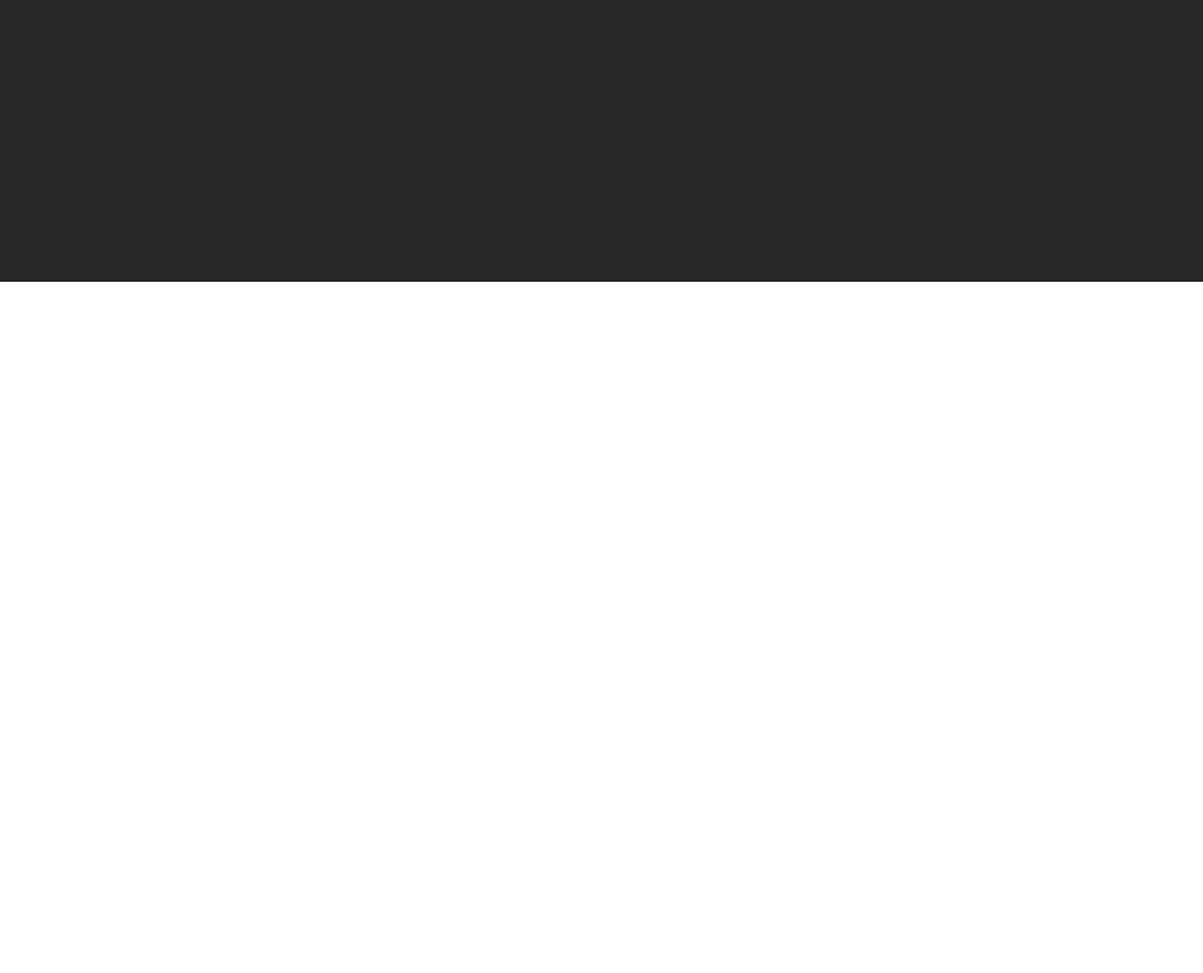
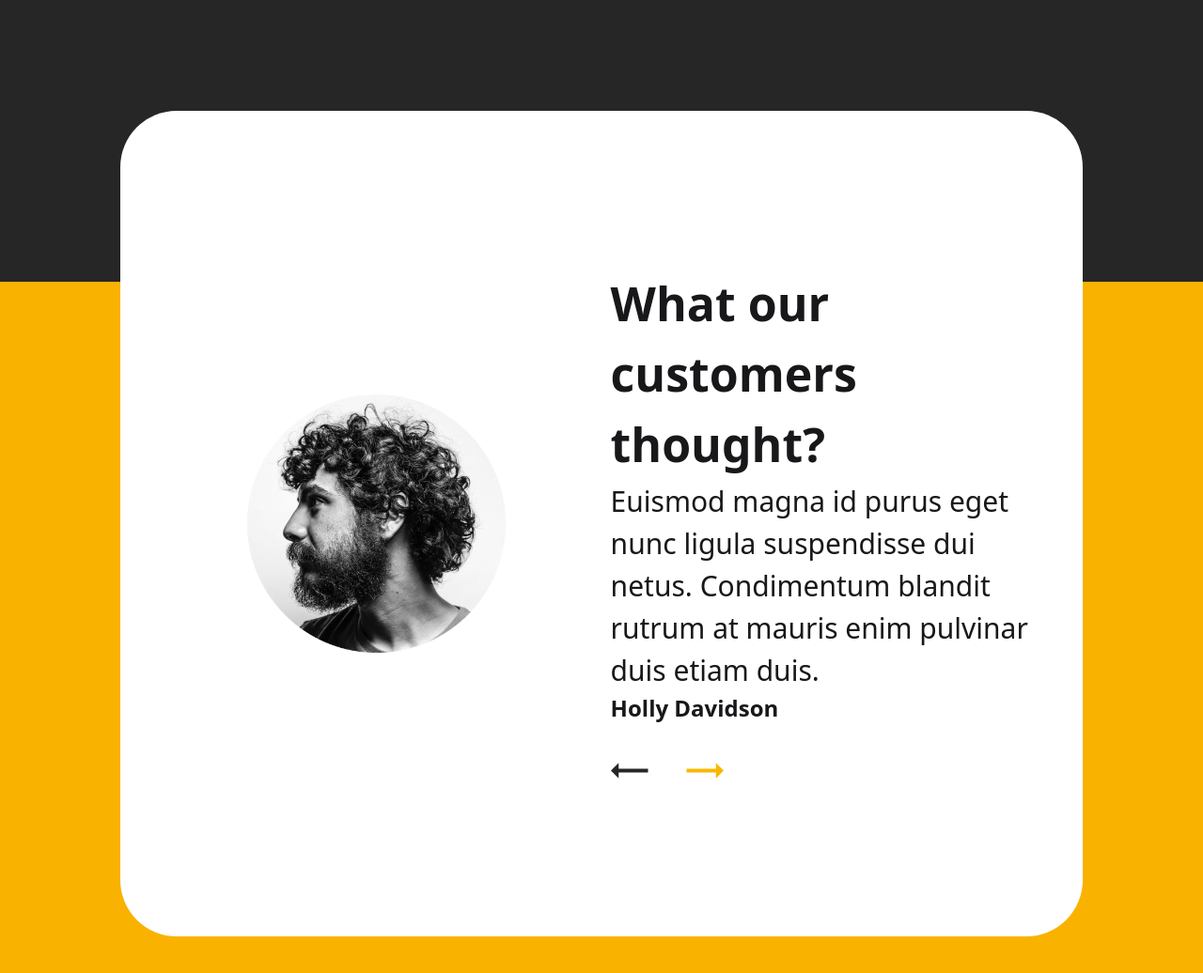
Before and after one commit to ayanC231209/paint-shop-redeemed, a plain HTML site: page index.html in a window 1280 px wide. Shown: the part 2410-3446 px from the top of the page at 94% size. Before the commit the page ends 2710 px from the top, so only its background shows below. Drawn offline with nearby package versions, Linux system fonts and the light colour scheme; a web font is replaced by a local one.

Commit message:
carousal done

```diff
--- a/index.html
+++ b/index.html
@@ -318,7 +318,34 @@ Aliquam Tristique.
 </div>
 
   </section>
+<!-- -------------------------------carousal------------------ -->
+  <section class="bg-[#f9b200]  lg:pb-[173px]">
+      <div class="flex justify-center translate-y-[-290px] lg:translate-y-[-182px] ">
+        <div class="flex flex-col lg:flex-row w-[80%] justify-around bg-white rounded-[60px] gap-[72px] items-center text-center lg:text-left">
+          <div class=" lg:min-w-[40%] flex justify-center">
+            <img src="desktop/male-photo.png" alt="" class="pt-[40px] lg:py-[100px] lg:pl-[135px] object-contain block">
+          </div>
+          <div class=" lg:pt-[168px] px-10">
+            <div class="text-[30px] lg:text-[50px] font-[700]">
+              What our customers thought?
+            </div>
+            <div class="text-[16px] lg:text-[30px] font-[400]">
+              Euismod magna id purus eget nunc ligula suspendisse dui netus. Condimentum blandit rutrum at mauris enim pulvinar duis etiam duis.
+            </div>
+            <div class="text-[24px] font-[700]">
+              Holly Davidson
+            </div>
+            <div class="flex justify-center gap-[40px] pt-[40px] pb-[40px] lg:pb-[168px] lg:justify-normal">
+              <div><img src="desktop/trending-flat-left-black.png" alt=""></div>
+              <div> <img src="desktop/trending-flat-right.png" alt=""></div>
+            </div>
 
+          </div>
+        </div>
+      </div>
+
+
+</section>
  </main>
 
 
```
